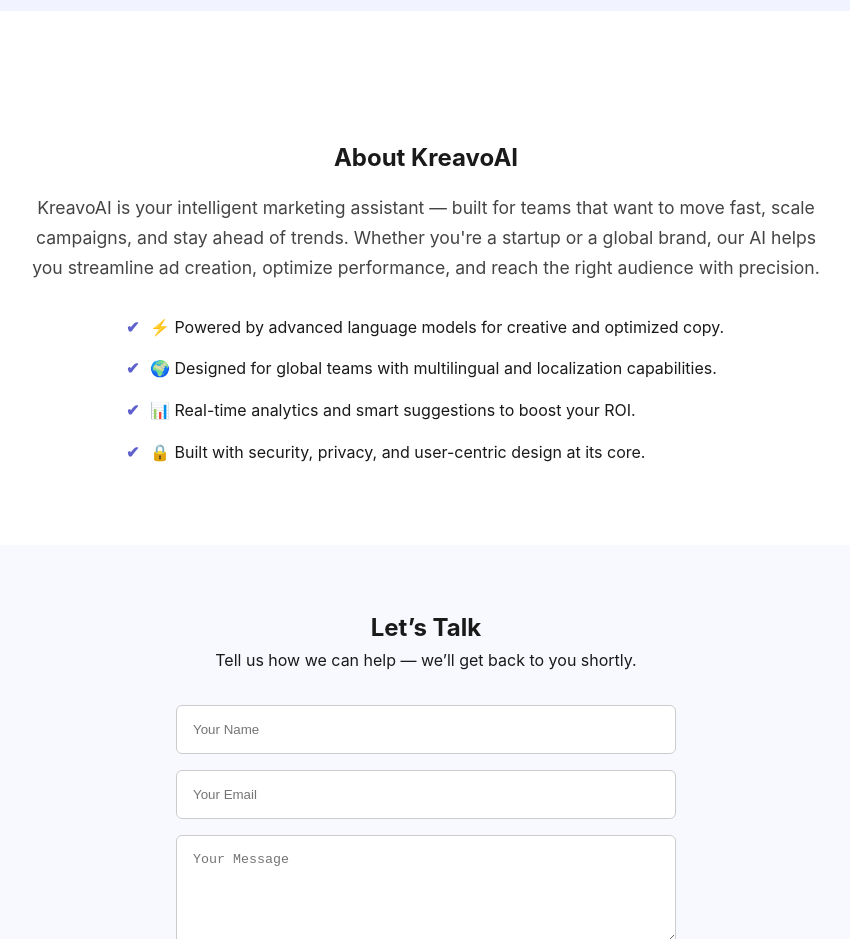
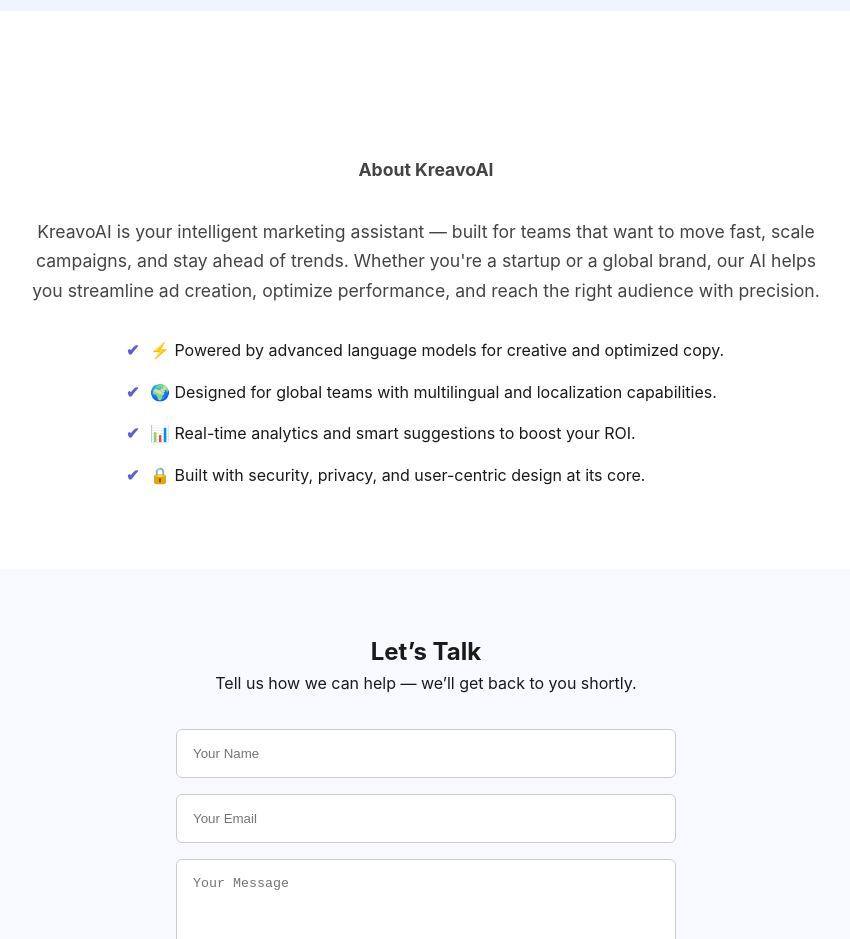
Before and after one commit to Collabx-Technologies/website-kreavo, a plain HTML site: page index.html in a window 1280 px wide. Shown: the part 1660-2599 px from the top of the page, without its empty margins (214-1064 px from the left). Drawn offline with nearby package versions, Linux system fonts and the light colour scheme.

Commit message:
Update index.html

```diff
--- a/index.html
+++ b/index.html
@@ -85,7 +85,7 @@
 
     <section class="about-alt" id="about">
         <div class="container">
-            <h2 class="section-title" data-aos="fade-up">About KreavoAI</h2>
+            <h2 class="about-subtitle" data-aos="fade-up">About KreavoAI</h2>
             <p class="about-subtitle" data-aos="fade-up" data-aos-delay="50">
                 KreavoAI is your intelligent marketing assistant — built for teams that want to move fast, scale campaigns, and stay ahead of trends. Whether you're a startup or a global brand, our AI helps you streamline ad creation, optimize performance, and reach the right audience with precision.
             </p>
```
